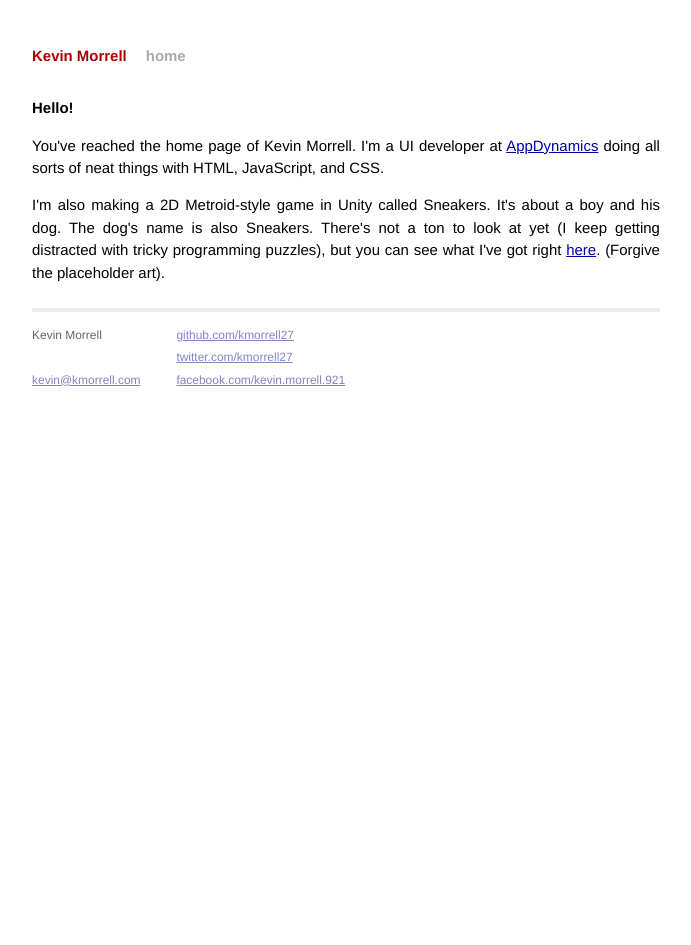
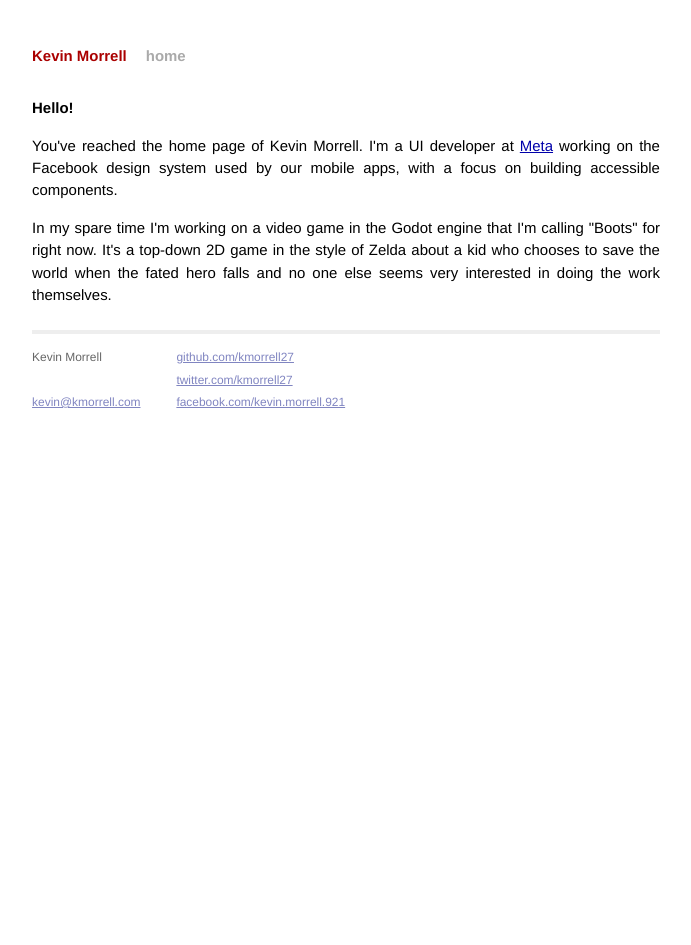
Before and after one commit to kmorrell27/kmorrell27.github.io, a Jekyll site: the page built from index.html, in a window 1280 px wide. Shown: the whole page, without its empty margins (294-985 px from the left). Built offline with Jekyll 4.4.1, drawn with Linux system fonts in a browser that asks for light colours; Markdown is read by kramdown in place of the engine named in the settings.

Commit message:
Update index.html
This was all sorts of inaccurate.

```diff
--- a/index.html
+++ b/index.html
@@ -6,13 +6,13 @@ title: Kevin Morrell
 <div id="home">
   <h1>Hello!</h1>
   <p>You've reached the home page of Kevin Morrell. I'm a UI developer at
-  <a href="http://www.appdynamics.com/">AppDynamics</a> doing all sorts of
-  neat things with HTML, JavaScript, and CSS.
+  <a href="https://www.facebook.com/">Meta</a> working on the Facebook design
+  system used by our mobile apps, with a focus on building accessible
+  components.
   </p>
-  <p>I'm also making a 2D Metroid-style game in Unity called Sneakers. It's
-  about a boy and his dog. The dog's name is also Sneakers. There's not a ton
-  to look at yet (I keep getting distracted with tricky programming puzzles),
-  but you can see what I've got right <a href="/2014/02/17/my-game.html">here</a>.
-  (Forgive the placeholder art).
+  <p>In my spare time I'm working on a video game in the Godot engine that I'm
+  calling "Boots" for right now. It's a top-down 2D game in the style of Zelda
+  about a kid who chooses to save the world when the fated hero falls and no one
+  else seems very interested in doing the work themselves.
   </p>
 </div>
```
